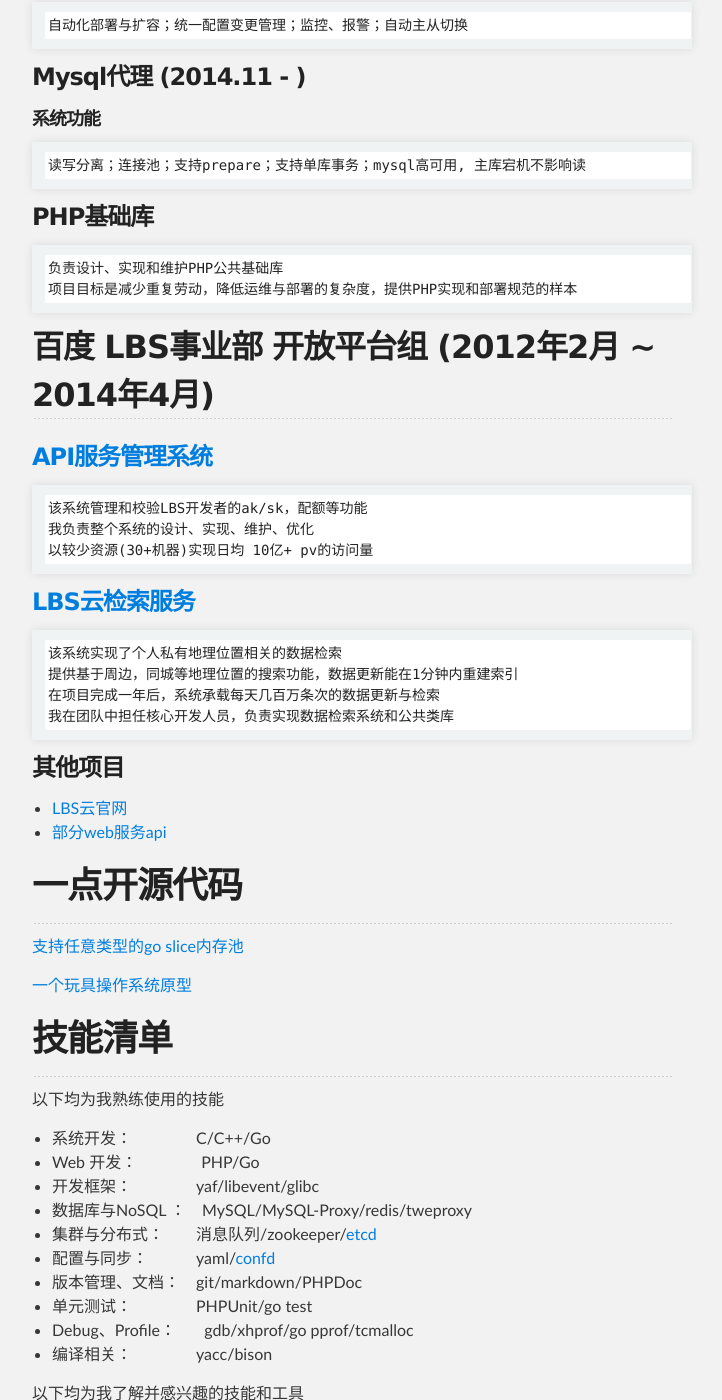
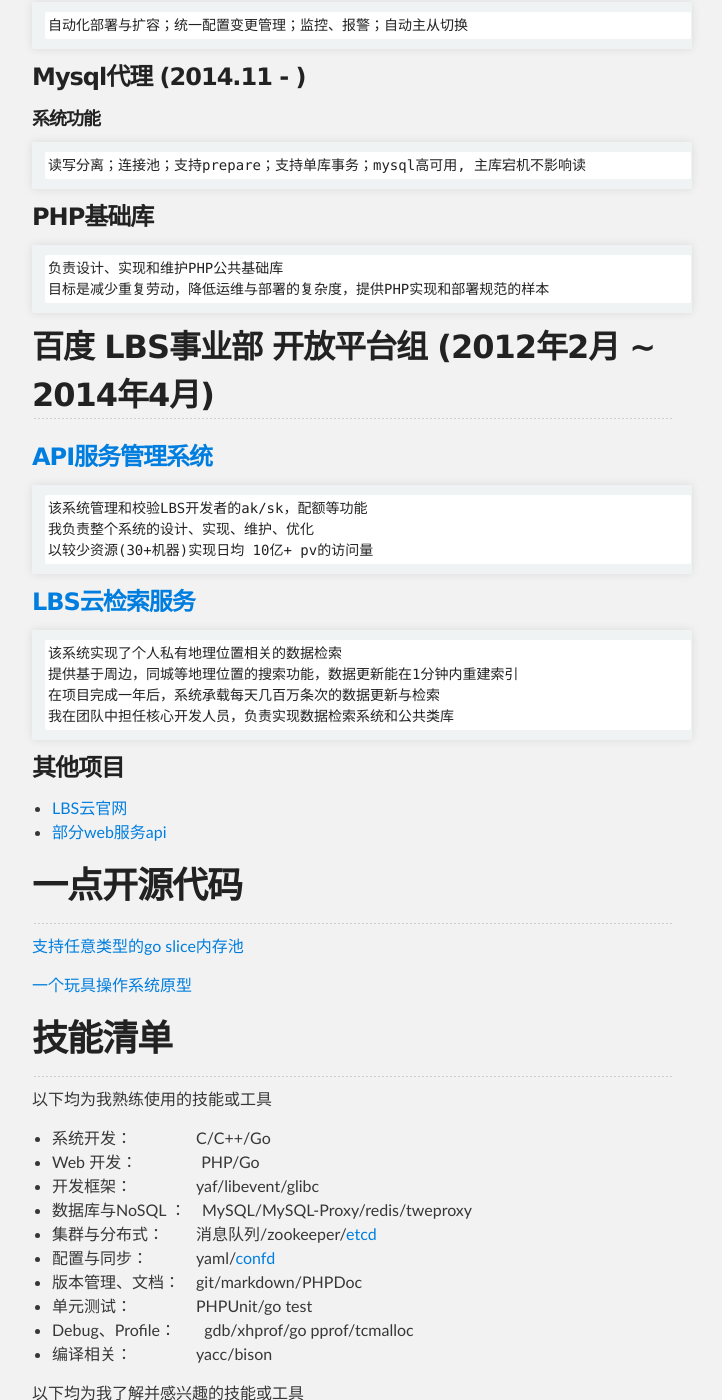
Before and after one commit to wangjild/wangjild.github.io, a Jekyll site: the page built from about/index.markdown, in a window 1280 px wide and 1400 px high, scrolled down 1019 px. Shown: the whole window, without its empty margins (288-1010 px from the left). Built offline with Jekyll 4.4.1, drawn with Linux system fonts in a browser that asks for light colours.

Commit message:
精简语言

```diff
--- a/about/index.markdown
+++ b/about/index.markdown
@@ -50,7 +50,7 @@
 ### PHP基础库
 
     负责设计、实现和维护PHP公共基础库
-    项目目标是减少重复劳动，降低运维与部署的复杂度，提供PHP实现和部署规范的样本
+    目标是减少重复劳动，降低运维与部署的复杂度，提供PHP实现和部署规范的样本
 
 ## 百度 LBS事业部 开放平台组 (2012年2月 ~ 2014年4月)
 
@@ -81,7 +81,7 @@
 # 技能清单
 ---
 
-以下均为我熟练使用的技能
+以下均为我熟练使用的技能或工具
 
 - 系统开发：　　　　C/C++/Go
 - Web 开发：　　　　PHP/Go
@@ -94,7 +94,7 @@
 - Debug、Profile：　&nbsp;&nbsp;&nbsp;gdb/xhprof/go pprof/tcmalloc
 - 编译相关：　　　　yacc/bison
 
-以下均为我了解并感兴趣的技能和工具
+以下均为我了解并感兴趣的技能或工具
 
 - 函数式编程:　　　　lisp
 - 云计算与虚拟化:　　docker
```
Also changed, not shown: 1 other file.
